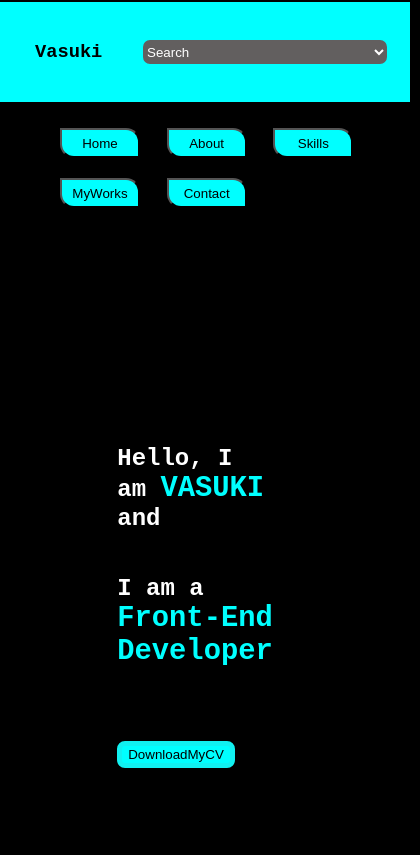
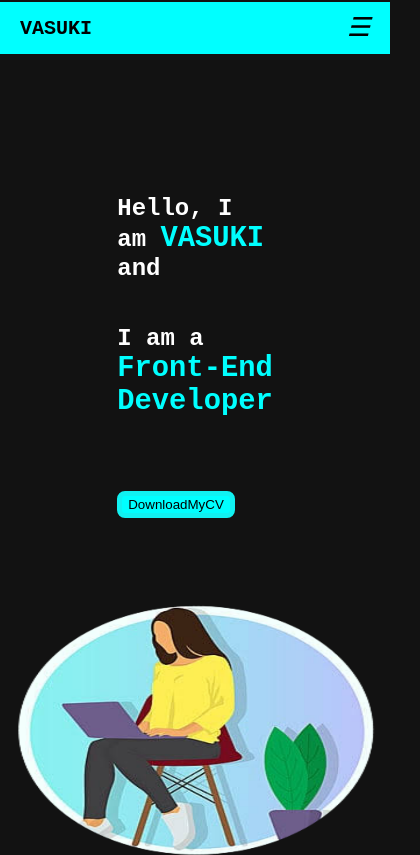
Before and after one commit to Vasuki-84/My_Portfolio, a plain HTML site: page index.html in a window 390 px wide. Shown: the top 855 px of the page, 420 px wide, since content can reach past the window. Drawn offline with Linux system fonts and the light colour scheme.

Commit message:
updates hamburger icon in home page

```diff
--- a/CSS/index.css
+++ b/CSS/index.css
@@ -13,15 +13,53 @@ body {
     padding: 10px;
 }
 
-.nav ul {
+.nav {
+  display: flex;
+  justify-content: space-between;
+  align-items: center;
+  background:aqua;
+  padding: 10px 20px;
+  color: black;
+}
+
+.logo {
+  font-size: 20px;
+  font-weight: bold;
+}
+
+.menu {
+  list-style: none;
+  display: flex;
+}
+
+.menu li {
+  margin-left: 20px;
+}
+
+.menu li a {
+  text-decoration: none;
+  color: black;
+  font-size: 16px;
+}
+
+/* Hamburger Icon */
+.menu-icon {
+  font-style:italic;
+  display: none;
+  font-size: 26px;
+  cursor: pointer;
+}
+
+/* .nav ul {
     list-style: none;
     display: grid;
     grid-template-columns: repeat(auto-fit, minmax(200px, 1fr));
     padding: 10px;
     margin-left: 100px;
-}
+} */
 
-.NavItems {
+
+/* .NavItems {
     background-color: aqua;
     color: black;
     border-color: aqua 4px;
@@ -29,23 +67,14 @@ body {
     border-top-right-radius: 14px;
     width: 80px;
     height: 30px;
-}
+} */
 
 .sticky {
     position: sticky;
     top: 2px;
 }
 
-.dropdown {
-    display: flex;
-    justify-content: space-between;
-    align-items: center;
-    padding-right: 20px;
-    position: sticky;
-    background-color: aqua;
-    width: 100%;
-    height: 100px;
-}
+
 
 .nav ul li:hover {
     cursor: pointer;
@@ -60,31 +89,37 @@ body {
 }
 
 /* Media Query1 */
-@media (max-width:786px) {
-    body {
-        font-family: 'Courier New', Courier, monospace;
-        background-color: black;
-        color: white;
-        width: 100%;
-        margin: 0px;
-    }
+@media (max-width: 768px)
+{
+  .menu {
+    position: absolute;
+    top: 60px;
+    left: 0;
+    right: 0;
+    background: #333;
+    flex-direction: column;
+    align-items: center;
+    display: none;
+  }
 
-    .nav ul {
-        list-style: none;
-        display: grid;
-        grid-template-columns: repeat(auto-fit, minmax(100px, 0.5fr));
-        grid-template-rows: repeat(3, minmax(50px, 1fr));
-        padding: 10px;
-        margin-left: 50px;
-        justify-content: center;
-    }
+  .menu li {
+    margin: 15px 0;
+  }
 
-    /* MyImage */
-    .MyImage {
-        width: 350px;
+  /* Show hamburger icon */
+  .menu-icon {
+    display: block;
+  }
 
+  /* Checkbox Hack: Show Menu When Checked */
+  #menu-toggle:checked + .menu-icon + .menu {
+    display: flex;
+  }
+}
 
-    }
+/* Hide checkbox */
+#menu-toggle {
+  display: none;
 }
 
 /* media Query2 */
--- a/index.html
+++ b/index.html
@@ -12,31 +12,25 @@
     <!--header -->
     <div class="sticky">
         <header>
-            <div class="dropdown">
-                <div class="name">
-                    <h3 style="color:black">Vasuki</h3>
-                </div>
-                <select class="searchBar"
-                    style="color: white;  background-color:  rgb(98, 95, 95); width: 250px; height: 30px;">
-                    <option value="">Search</option>
-                    <option value="skills">My Skill</option>
-                    <option value="MyWorks">projects</option>
-                    <option value="">certifications</option>
-                    <option value="">work Experience</option>
-
-                </select>
-            </div>
 
             <!--nav bar-->
+
             <nav class="nav">
-                <ul>
-                    <li><a href="index.html"><button class="NavItems">Home</button></a></li>
-                    <li><a href="about.html"><button class="NavItems">About</button></a></li>
-                    <li><a href="skills.html"><button class="NavItems">Skills</button></a></li>
-                    <li><a href="MyWorks.html"><button class="NavItems">MyWorks</button></a></li>
-                    <li><a href="form.html"><button class="NavItems">Contact</button></a></li>
+                <div class="logo">VASUKI</div>
+
+                <!-- Hamburger Icon (checkbox hack) -->
+                <input type="checkbox" id="menu-toggle">
+                <label for="menu-toggle" class="menu-icon">&#9776;</label>
+
+                <!-- Menu Links -->
+                <ul class="menu">
+                    <li><a href="index.html">Home</a></li>
+                    <li><a href="about.html">About</a></li>
+                    <li><a href="#">Services</a></li>
+                    <li><a href="#">Contact</a></li>
                 </ul>
             </nav>
+
         </header>
     </div>
 
@@ -46,8 +40,10 @@
         <section1>
             <div class="intro">
                 <div class="content">
-                    <h2 style="color: white;">Hello, I am <span style="font-size: larger; color: aqua;">VASUKI</span> and </h2>
-                    <h2 style="color: white;">I am a <span style="font-size: larger; color: aqua;">Front-End Developer</span></h2>
+                    <h2 style="color: white;">Hello, I am <span style="font-size: larger; color: aqua;">VASUKI</span>
+                        and </h2>
+                    <h2 style="color: white;">I am a <span style="font-size: larger; color: aqua;">Front-End
+                            Developer</span></h2>
                     <a href="./images/UpdatedResume(july,8,2025).pdf" target="_blank">
                         <button class="resume">DownloadMyCV</button></a>
                 </div>
```
